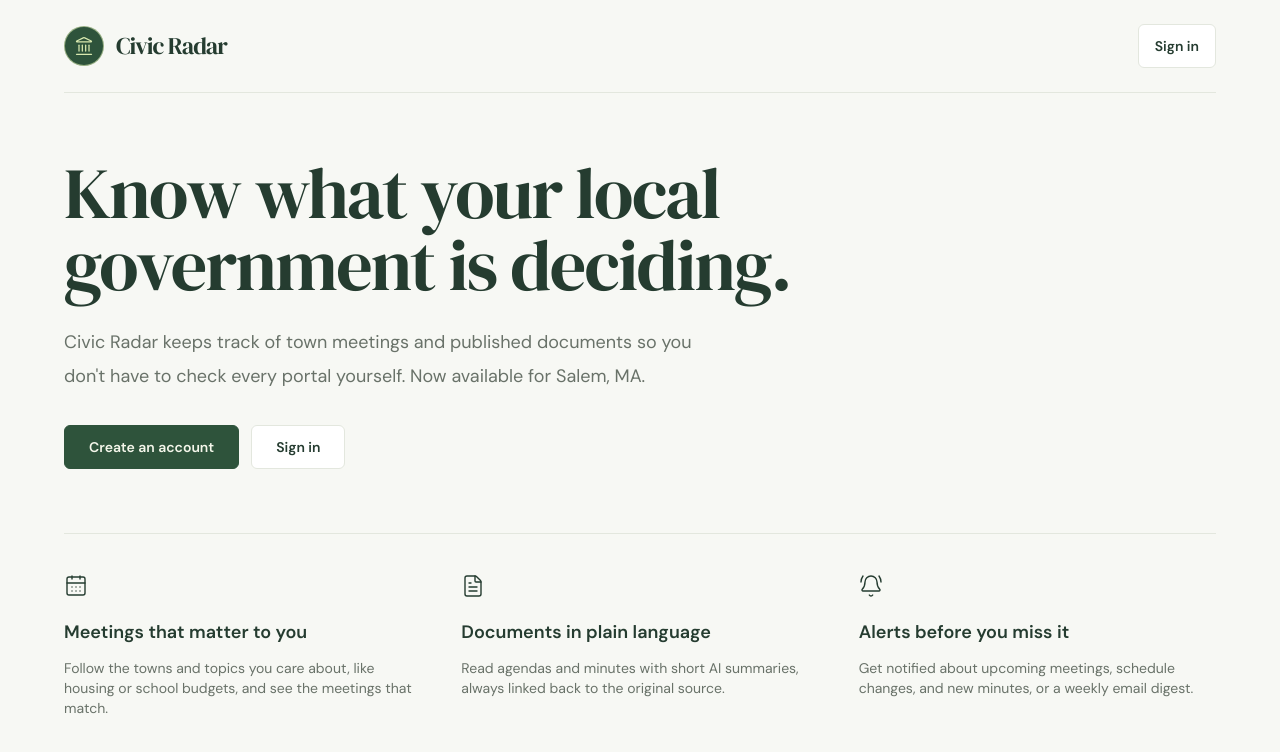
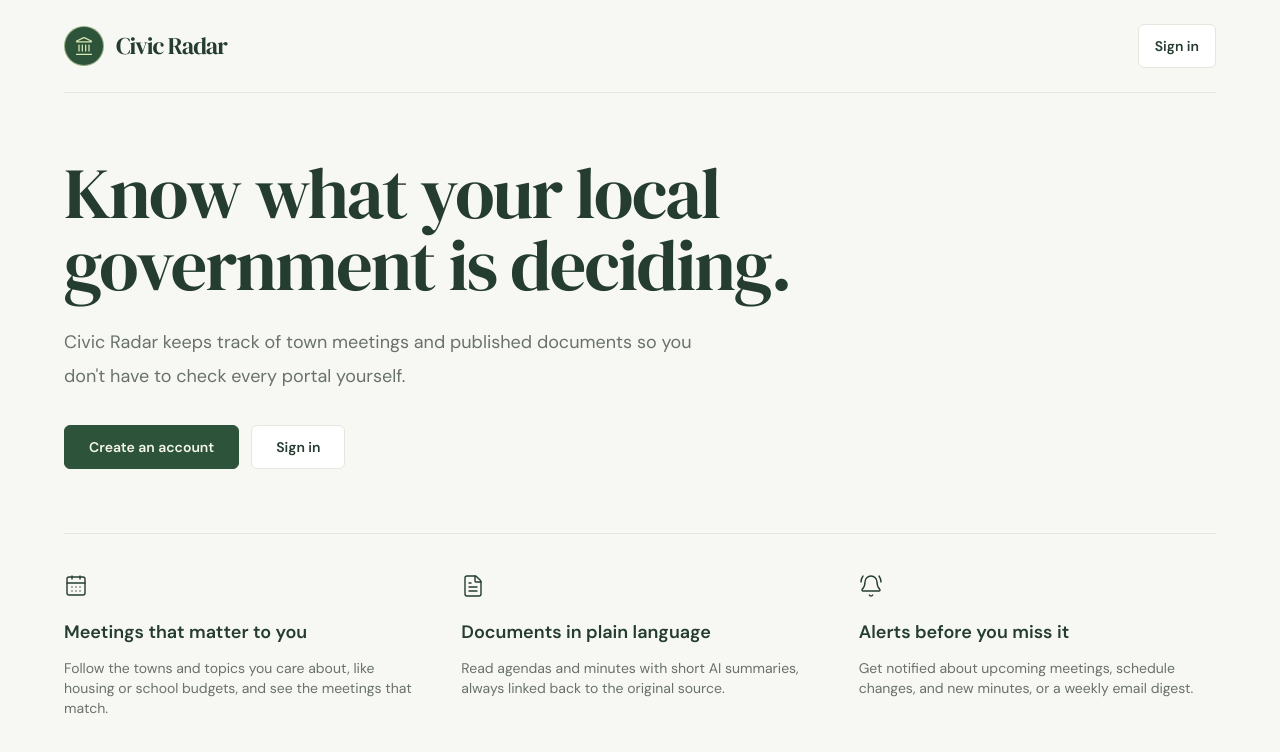
Before and after one commit to Civic-Radar/civicradar-project, a Next.js app: page / in a window 1280 px wide. Shown: the top 752 px of the page. Built offline with nearby package versions, Linux system fonts and the light colour scheme.

Commit message:
Deleted the line "Now available for Salem, MA," multi-town support is available.

```diff
--- a/app/page.tsx
+++ b/app/page.tsx
@@ -42,7 +42,7 @@ export default function Home() {
           </h1>
           <p className="mt-6 max-w-2xl text-lg leading-[1.9] text-fg-muted">
             Civic Radar keeps track of town meetings and published documents so you don&apos;t have to check every portal
-            yourself. Now available for Salem, MA.
+            yourself.
           </p>
           <div className="mt-8 flex flex-wrap gap-3">
             <Link href="/register" className={buttonClasses({ variant: "primary", className: "px-6" })}>
```
